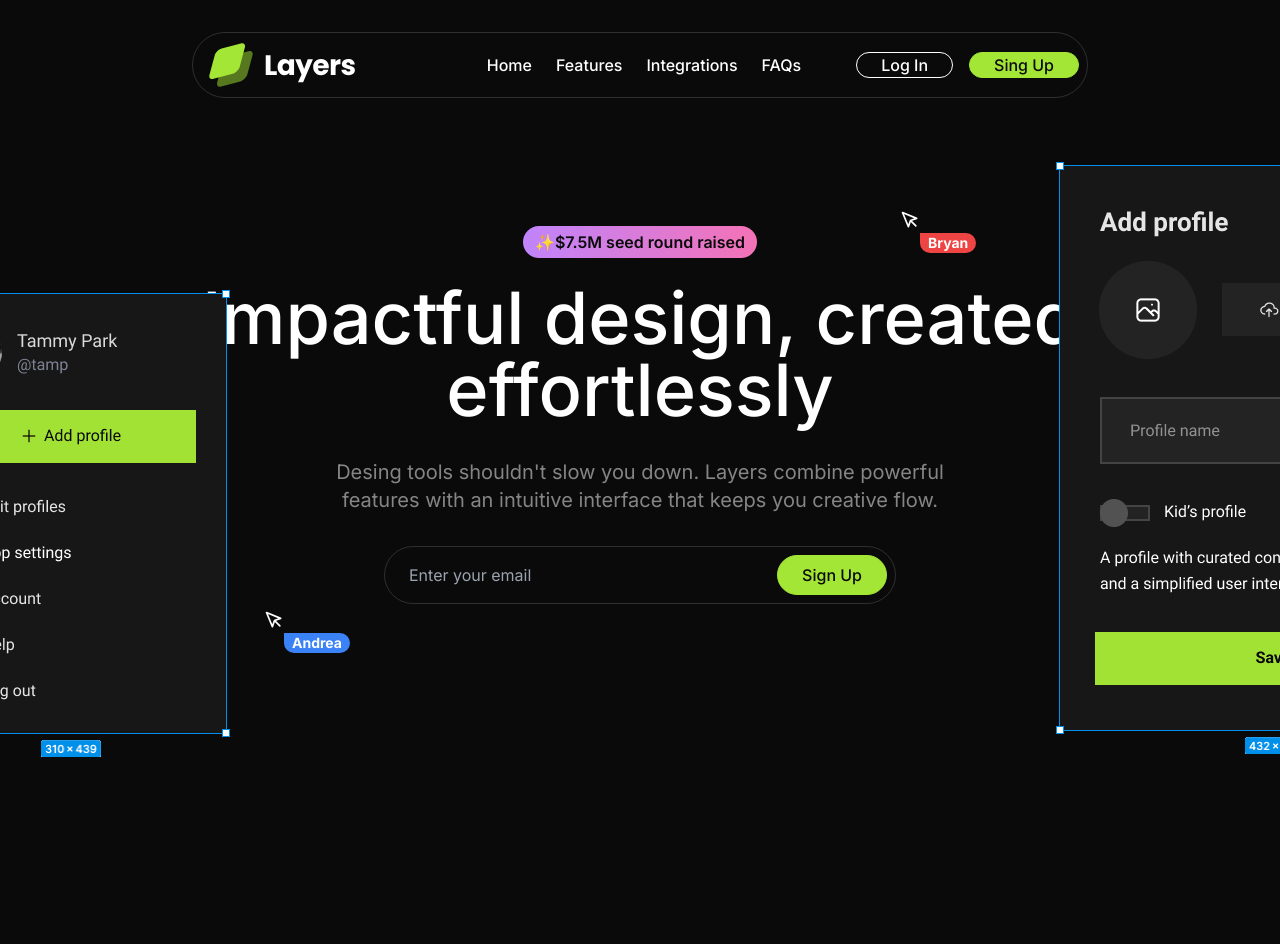
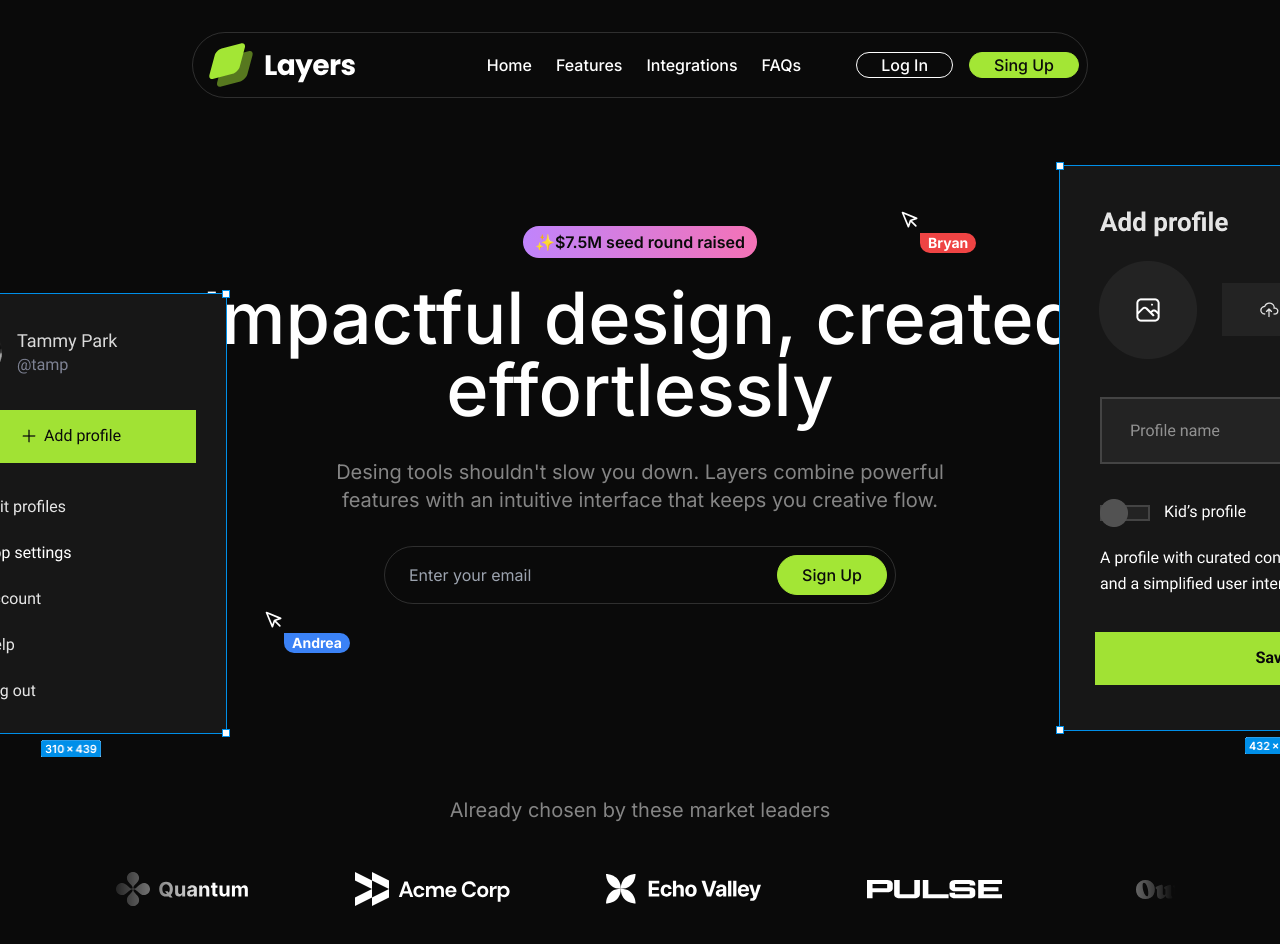
Before and after one commit to Jisap/DLP, a Next.js app: page / in a window 1280 px wide. Shown: the top 944 px of the page. Built offline with nearby package versions, Linux system fonts and the light colour scheme.

Commit message:
LogoTicker

```diff
--- a/src/app/page.tsx
+++ b/src/app/page.tsx
@@ -1,4 +1,5 @@
 import Hero from "@/sections/Hero";
+import LogoTicker from "@/sections/LogoTicker";
 import Navbar from "@/sections/Navbar";
 
 
@@ -8,6 +9,7 @@ export default function Home() {
 		<>
 			<Navbar />
 			<Hero />
+			<LogoTicker />
 		</>
 	);
 }
--- a/src/sections/LogoTicker.tsx
+++ b/src/sections/LogoTicker.tsx
@@ -6,6 +6,7 @@ import outsideLogo from "@/assets/images/outside.svg";
 import apexLogo from "@/assets/images/apex.svg";
 import celestialLogo from "@/assets/images/celestial.svg";
 import twiceLogo from "@/assets/images/twice.svg";
+import Image from "next/image";
 
 const logos = [
 	{ name: "Quantum", image: quantumLogo },
@@ -19,5 +20,23 @@ const logos = [
 ];
 
 export default function LogoTicker() {
-    return <div>Logo Ticker</div>;
+	return (
+		<section className="py-24 overflow-x-clip">
+			<div className="container">
+				<h3 className="text-center text-white/50 text-xl">Already chosen by these market leaders</h3>
+				<div className="overflow-hidden mt-12 [mask-image:linear-gradient(to_right,transparent,black_10%,black_90%,transparent)]">
+					<div className="flex gap-24 pr-24">
+						{logos.map((logo) => (
+							<Image
+								src={logo.image}
+								alt={logo.name}
+								key={logo.name}
+
+							/>
+						))}
+					</div>
+				</div>
+			</div>
+		</section>
+	)
 }
```
Lines whose indentation alone changed are shown as unchanged.
